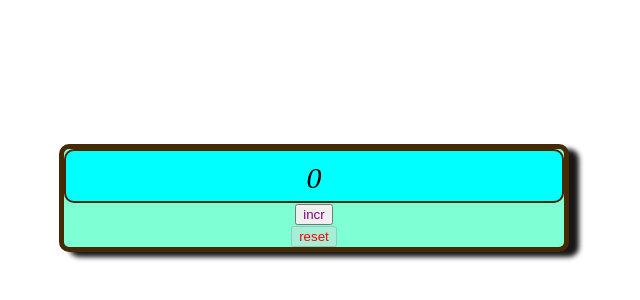
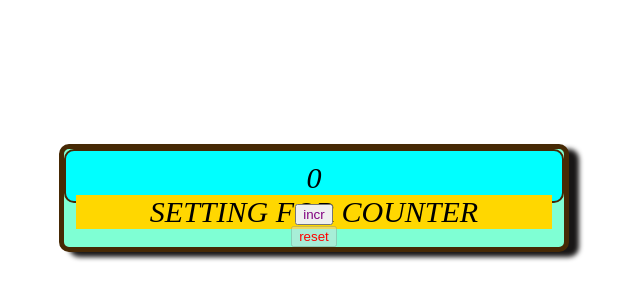
Before and after one commit to Paskinho/counter, a React (Create React App) app: page / in a window 1280 px wide. Shown: the part 256-556 px from the top of the page, without its empty margins (341-981 px from the left). Built offline with nearby package versions, Linux system fonts and the light colour scheme.

Commit message:
some refactoring

```diff
--- a/src/App.tsx
+++ b/src/App.tsx
@@ -2,6 +2,8 @@ import React, {useEffect, useState} from 'react';
 import './App.css';
 import {Counter} from "./components/Counter";
 import {Button} from "./components/Button";
+import {CounterSetting} from "./components/CounterSetting";
+import s from './components/CounterSetting.module.css'
 
 
 function App() {
@@ -67,6 +69,7 @@ function App() {
                     ButtonCallBack={buttonReset}
                     className={"reset"}
                     name={"reset"}/>
+
         </div>
     );
 }
--- a/src/components/Counter.tsx
+++ b/src/components/Counter.tsx
@@ -1,4 +1,6 @@
 import React, {ChangeEvent, KeyboardEvent, useReducer, useState} from 'react';
+import s from "./CounterSetting.module.css";
+import {CounterSetting} from "./CounterSetting";
 
 // const countReducer = (state: number, action: any): number => {
 //     switch (action.type) {
@@ -38,6 +40,9 @@ export const Counter = (props: CurrentType) => {
     return (
         <div className={CurrentClassName}>
             {Message}
+            <div className={s.CounterSetting}>
+                <CounterSetting/>
+            </div>
         </div>
     );
 }
--- /dev/null
+++ b/src/components/CounterSetting.module.css
@@ -0,0 +1,3 @@
+.CounterSetting {
+    background-color: gold;
+}
--- a/src/components/CounterSetting.tsx
+++ b/src/components/CounterSetting.tsx
@@ -1,7 +1,11 @@
-import React from "react";
+import React, {useState} from "react";
 
-const CounterSetting = () => {
+export const CounterSetting = () => {
+    const [maxValue,setMaxValue] = useState<number>(20)
+
+    // const maxValueForCounter = setMaxValue(10)
+
     return <div>
-
+        SETTING FOR COUNTER
     </div>
 }
```
